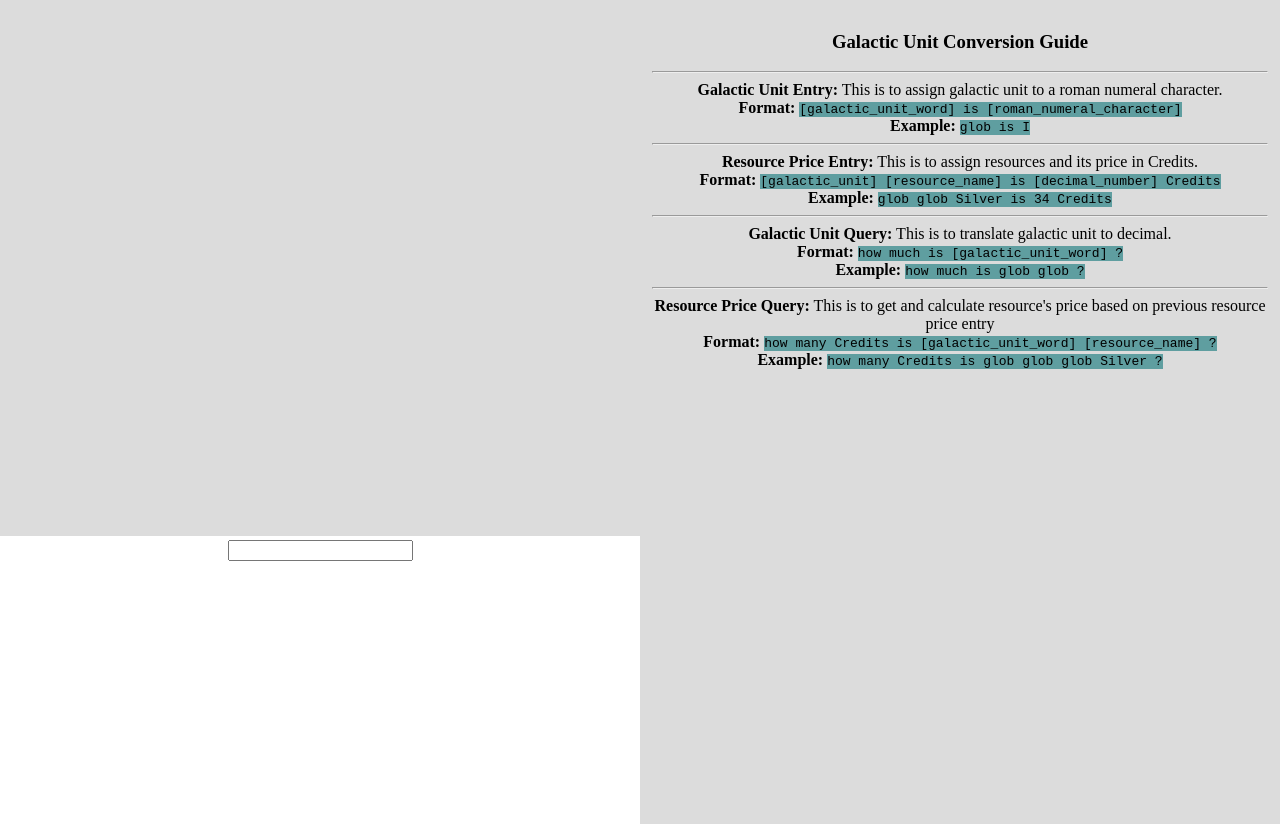
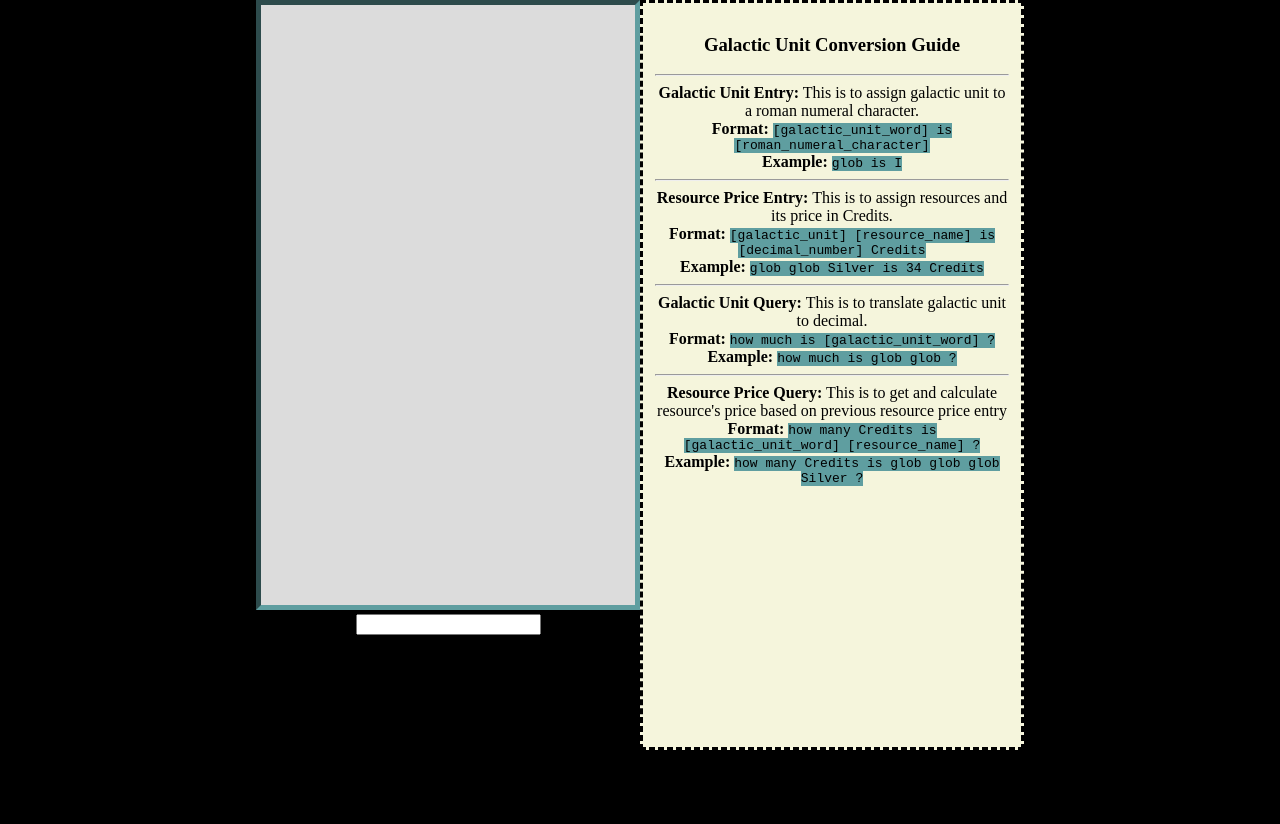
Before and after one commit to pikomonde/i-view-prospace, a plain HTML site: page index.html in a window 1280 px wide. After the commit the page ends 800 px from the top, so only its background shows below. Drawn offline with Linux system fonts and the light colour scheme; no server answers.

Commit message:
Deploying to gh-pages from  @ 95fc369f7080fc0fcb63fae850df99e6db8e271c 🚀

```diff
--- a/index.html
+++ b/index.html
@@ -41,6 +41,7 @@
       html, body {
         height: 100%;
         margin: 0px;
+        background-color: black;
       }
       code {
         font-family: monospace;
@@ -53,16 +54,26 @@
         color: red;
       }
       .container {
+        background-color: black;
         height: 100%;
         text-align: center;
+        margin: 0 auto;
+      }
+      .container-width {
+        width: 100%;
+      }
+      @media (min-width: 800px) {
+        .container-width {
+        width: 60%;
+        }
       }
       .left {
-        height: 80%;
+        height: 90%;
         width: 50%;
         float: left;
       }
       .right {
-        height: 100%;
+        height: 90%;
         margin-left: 50%;
       }
       #input {
@@ -75,17 +86,24 @@
         padding: 12px;
         display: flex;
         flex-direction: column;
-        justify-content: flex-end;
+        /* justify-content: flex-end; */
+        border-style: inset;
+        border-width: thick;
+        border-color: cadetblue;
+      }
+      #output > :first-child {
+        margin-top: auto !important;
       }
       .guide {
         overflow-y: auto;
-        background-color: gainsboro;
+        background-color: beige;
         padding: 12px;
+        border-style: dashed;
       }
      </style>
   </head>
   <body>
-    <div class="container">
+    <div class="container container-width">
       <div class="left">
         <div id="output"></div>
         <form id="formSubmit">
```
